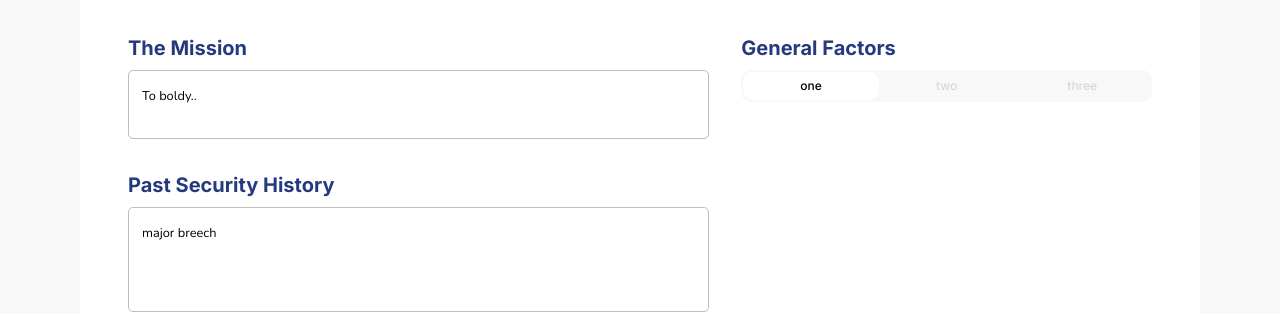
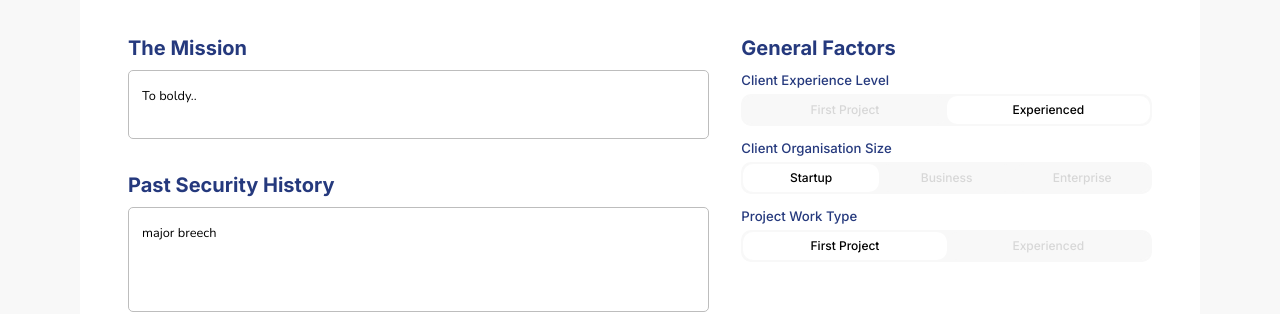
Before and after one commit to XaviourG/avertro-challenge, a React (Create React App) app in the folder client/: page / in a window 1280 px wide. Both pictures are taken after a click on the element "Mission & Vision". Shown: the part 473-787 px from the top of the page. Built offline with nearby package versions, Linux system fonts and the light colour scheme; the HTML template or start-up script is replaced by a standard one.

Commit message:
implement General Factors selectors on Mission&Vision

```diff
--- a/client/src/components/mission/MissionAndVision.tsx
+++ b/client/src/components/mission/MissionAndVision.tsx
@@ -3,7 +3,7 @@ import { ReactElement, useEffect, useState } from "react";
 import { useStore } from "../../stores/RootStore";
 import { observer } from "mobx-react-lite";
 import Colors from "../../core/ColorPalette";
-import MissionContentDTO from "../../models/DTOs/MissionContentDTO";
+import MissionContentDTO, { ClientSizeFactor, ExperienceFactor, WorkTypeFactor } from "../../models/DTOs/MissionContentDTO";
 import AvertroSelector from "../selector/AvertroSelector";
 
 const MissionAndVision = observer((): ReactElement => {
@@ -16,6 +16,16 @@ const MissionAndVision = observer((): ReactElement => {
     const { name, value } = e.target;
     setFormData({ ...formData, [name]: value });
     StrategyStore.updateMission({ ...formData, [name]: value });
+  }
+
+  const onChangeSelector = (
+    selection: string,
+    name: string,
+  ) => {
+    const data = formData;
+    data.factors = ({...formData.factors, [name]: selection})
+    setFormData(data);
+    StrategyStore.updateMission(data);
   }
 
   const onSubmitForm = (e: React.FormEvent<HTMLFormElement>) => {
@@ -78,9 +88,32 @@ const MissionAndVision = observer((): ReactElement => {
           <Typography variant="h2" sx={{ pb: '0.5rem' }}>
             {'General Factors'}
           </Typography>
+          <Typography variant="h3" sx={{ pb: '0.25rem' }}>
+            {'Client Experience Level'}
+          </Typography>
           <AvertroSelector
-            options={['one', 'two', 'three']}
-            select={(n: number) => console.log(n)}
+            name='experience'
+            value={factors.experience}
+            options={ExperienceFactor}
+            select={onChangeSelector}
+          />
+          <Typography variant="h3" sx={{ pb: '0.25rem', pt: '0.75rem' }}>
+            {'Client Organisation Size'}
+          </Typography>
+          <AvertroSelector
+            name='clientSize'
+            value={factors.clientSize}
+            options={ClientSizeFactor}
+            select={onChangeSelector}
+          />
+          <Typography variant="h3" sx={{ pb: '0.25rem', pt: '0.75rem' }}>
+            {'Project Work Type'}
+          </Typography>
+          <AvertroSelector
+            name='workType'
+            value={factors.workType}
+            options={WorkTypeFactor}
+            select={onChangeSelector}
           />
         </Grid>
 
--- a/client/src/components/selector/AvertroSelector.tsx
+++ b/client/src/components/selector/AvertroSelector.tsx
@@ -3,15 +3,20 @@ import Colors from "../../core/ColorPalette";
 import { Typography } from "@mui/material";
 
 interface Props {
+  name: string,
   options: string[],
-  select: (index: number) => void,
+  value: string,
+  select: (option: string, name: string) => void,
 }
 
 const AvertroSelector = ({
+  name,
+  value,
   options,
   select,
 }: Props): ReactElement => {
-  const [selected, setSelected] = useState(0);
+  const startIndex = options.indexOf(value);
+  const [selected, setSelected] = useState(startIndex > -1 ? startIndex : 0);
 
   return (
     <div style={{
--- a/client/src/models/DTOs/MissionContentDTO.ts
+++ b/client/src/models/DTOs/MissionContentDTO.ts
@@ -1,24 +1,23 @@
-export enum ExperienceFactor {
-  First_External_Partner = 1,
-  Experienced = 2,
-}
+export const ExperienceFactor = [
+  'First Project',
+  'Experienced',
+]
 
-export enum ClientSizeFactor {
-  Startup = 1,
-  Business = 2,
-  Enterprise = 3,
-}
+export const ClientSizeFactor = [
+  'Startup',
+  'Business',
+  'Enterprise',
+]
 
-export enum WorkTypeFactor {
-  Audit = 1,
-  Both = 2,
-  Integration = 3,
-}
+export const WorkTypeFactor = [
+  'First Project',
+  'Experienced',
+]
 
 export interface SecurityFactors {
-  experience: ExperienceFactor,
-  clientSize: ClientSizeFactor,
-  workType: WorkTypeFactor,
+  experience: string,
+  clientSize: string,
+  workType: string,
 }
 
 interface MissionContentDTO {
--- a/client/src/models/seed/ChallengeSeedData.ts
+++ b/client/src/models/seed/ChallengeSeedData.ts
@@ -1,5 +1,5 @@
 import BusinessObjectiveDTO from "../DTOs/BusinessObjectiveDTO";
-import MissionContentDTO, { ClientSizeFactor, ExperienceFactor, WorkTypeFactor } from "../DTOs/MissionContentDTO";
+import MissionContentDTO from "../DTOs/MissionContentDTO";
 
 export const objectivesSeedData: BusinessObjectiveDTO[] = [
   {
@@ -25,8 +25,8 @@ export const missionSeedData: MissionContentDTO = {
   mission: 'To boldy..',
   history: 'major breech',
   factors: {
-    experience: ExperienceFactor.First_External_Partner,
-    clientSize: ClientSizeFactor.Startup,
-    workType: WorkTypeFactor.Audit,
+    experience: 'Experienced',
+    clientSize: 'Startup',
+    workType: 'Audit',
   },
 };
```
